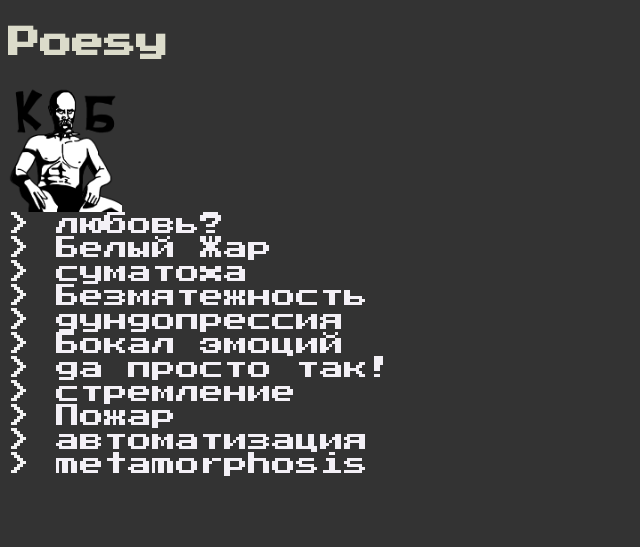
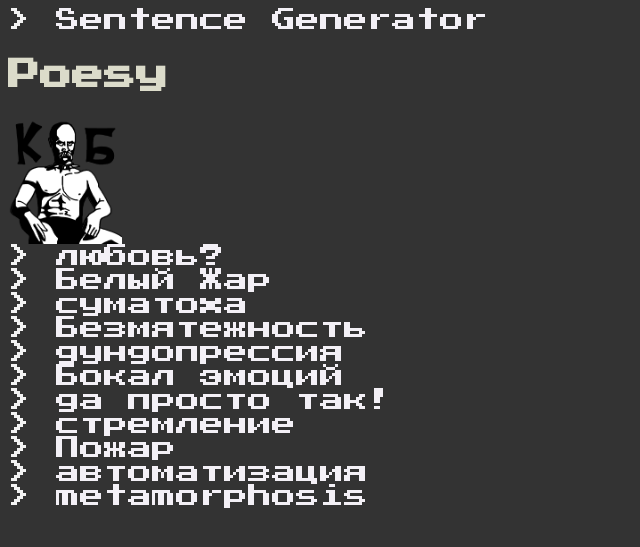
Before and after one commit to hvinya/hvinya.github.io, a Jekyll site: the page built from index.html, in a window 1280 px wide. Shown: the top 547 px of the page, without its empty margins (0-640 px from the left). Built offline with Jekyll 4.4.1, drawn with Linux system fonts in a browser that asks for light colours.

Commit message:
Update index.html

```diff
--- a/index.html
+++ b/index.html
@@ -3,6 +3,7 @@ layout: main
 title: hvinya
 ---
 
+<p>> <a href='sentence_generator/'>Sentence Generator</a></p><br/>
 <h2>Poesy</h2>
 <img src='/img/kobraz.png' style='width: 9%; height: 9%;'><br/>
 <p>> <a href='/poesy/0x0/'>любовь?</a></p><br/>
```
